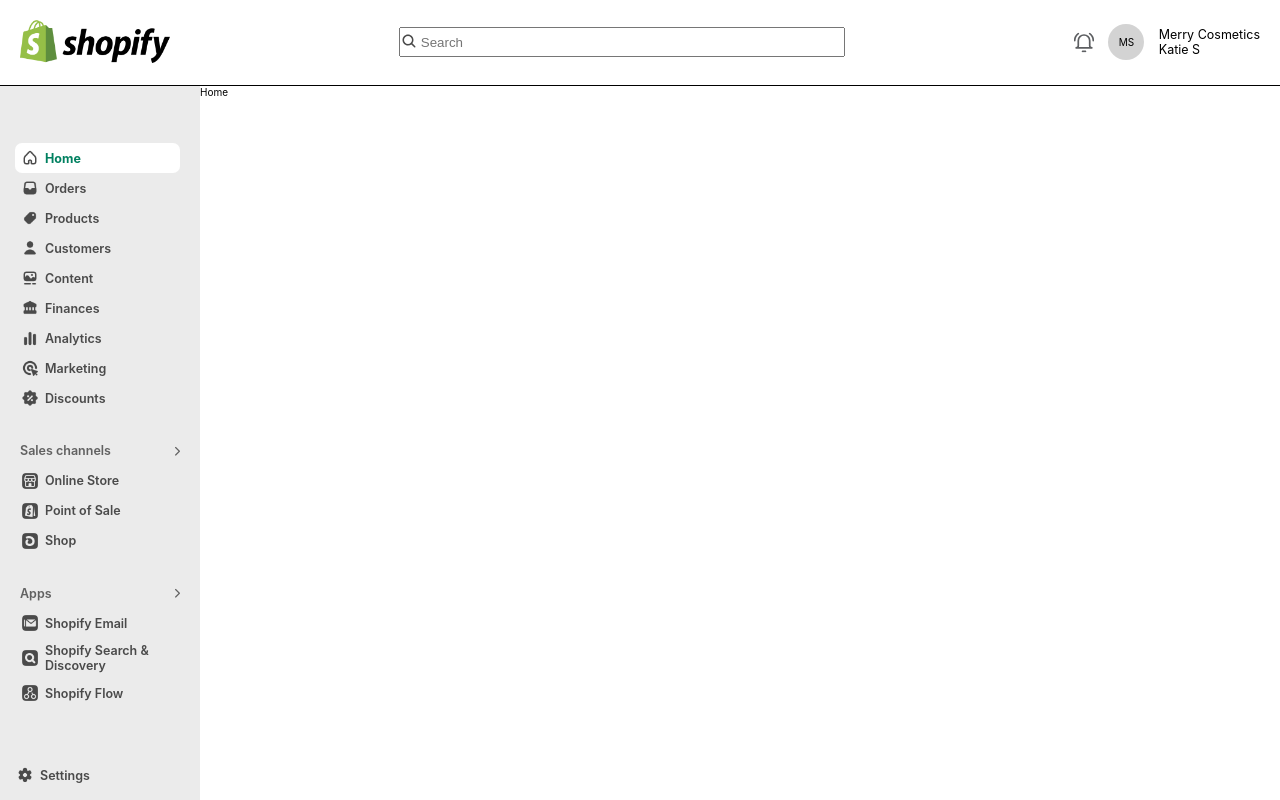
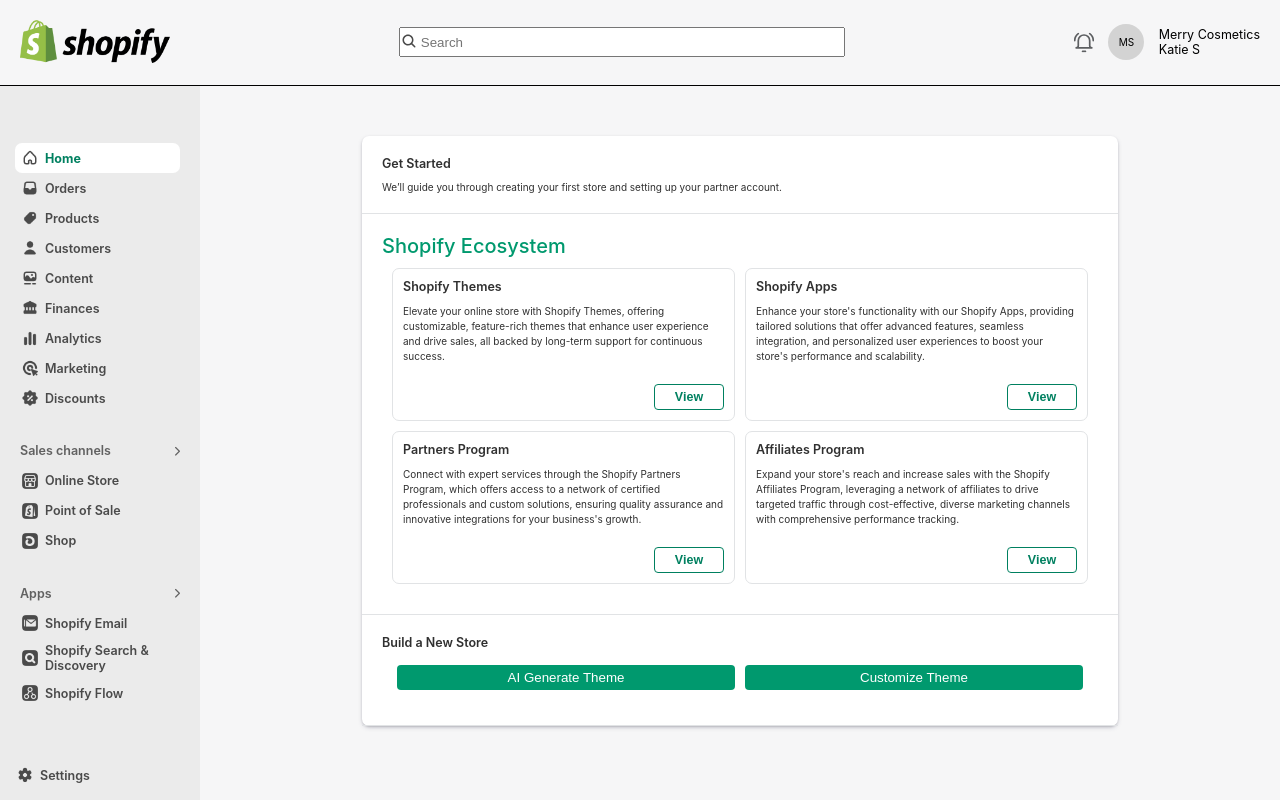
Before and after one commit to tenzing-p-lama/shopify, a React (Create React App) app: page / in a window 1280 px wide. Built offline with nearby package versions, Linux system fonts and the light colour scheme.

Commit message:
Add home page

```diff
--- a/src/App.scss
+++ b/src/App.scss
@@ -3,6 +3,7 @@
     width: 100vw;
     display: flex;
     flex-direction: column;
+    background-color: #f6f6f7;
     &__content {
         flex: 1;
     }
--- /dev/null
+++ b/src/components/Card/Card.jsx
@@ -0,0 +1,17 @@
+import React from "react";
+import "./Card.scss";
+
+function Card(props) {
+  return (
+    <div className="card">
+      <div>
+        <div className="card__label">{props.label}</div>
+        <div className="card__description">{props.description}</div>
+      </div>
+
+      <button className="card__button">View</button>
+    </div>
+  );
+}
+
+export default Card;
--- /dev/null
+++ b/src/components/Card/Card.scss
@@ -0,0 +1,35 @@
+.card {
+    border-radius: 7px;
+    border: 1px solid #e1e3e5;
+    padding: 1rem;
+    display: flex;
+    flex-direction: column;
+    justify-content: space-between;
+    align-items: flex-end;
+
+    &__label {
+        color: #303030;
+        font-size: 1.25rem;
+        font-weight: 600;
+        margin-bottom: 1rem;
+    }
+
+    &__description {
+        color: #303030;
+        line-height: 1.5rem;
+    }
+
+    &__button {
+        margin-top: 2rem;
+        width: 7rem;
+        padding: 0.5rem 0rem;
+        background: white;
+        outline: none;
+        border: 1px solid #008060;
+        color: #008060;
+        border-radius: 4px;
+        font-size: 1.25rem;
+        font-weight: 600;
+        cursor: pointer;
+    }
+}
--- /dev/null
+++ b/src/components/ShadowBox/ShadowBox.jsx
@@ -0,0 +1,8 @@
+import React from "react";
+import "./ShadowBox.scss";
+
+function ShadowBox(props) {
+  return <div className="shadow-box">{props.children}</div>;
+}
+
+export default ShadowBox;
--- /dev/null
+++ b/src/components/ShadowBox/ShadowBox.scss
@@ -0,0 +1,5 @@
+.shadow-box {
+    background-color: white;
+    border-radius: 7px;
+    box-shadow: rgba(50, 50, 93, 0.25) 0px 2px 5px -1px, rgba(0, 0, 0, 0.3) 0px 1px 3px -1px;
+}
--- a/src/pages/Home/Home.jsx
+++ b/src/pages/Home/Home.jsx
@@ -1,7 +1,52 @@
 import React from "react";
+import Card from "../../components/Card/Card";
+import ShadowBox from "../../components/ShadowBox/ShadowBox";
+import "./Home.scss";
 
 function Home() {
-  return <div>Home</div>;
+  return (
+    <div className="home">
+      <ShadowBox>
+        <div className="home__content">
+          <h1 className="home__content-header">Get Started</h1>
+          <div className="home__content-description">
+            We’ll guide you through creating your first store and setting up
+            your partner account.
+          </div>
+        </div>
+
+        <div className="home__content">
+          <h1 className="home__content-header--big">Shopify Ecosystem</h1>
+          <div className="home__content-card-list">
+            <Card
+              label="Shopify Themes"
+              description="Elevate your online store with Shopify Themes, offering customizable, feature-rich themes that enhance user experience and drive sales, all backed by long-term support for continuous success."
+            />
+            <Card
+              label="Shopify Apps"
+              description="Enhance your store's functionality with our Shopify Apps, providing tailored solutions that offer advanced features, seamless integration, and personalized user experiences to boost your store's performance and scalability."
+            />
+            <Card
+              label="Partners Program"
+              description="Connect with expert services through the Shopify Partners Program, which offers access to a network of certified professionals and custom solutions, ensuring quality assurance and innovative integrations for your business's growth."
+            />
+            <Card
+              label="Affiliates Program"
+              description="Expand your store's reach and increase sales with the Shopify Affiliates Program, leveraging a network of affiliates to drive targeted traffic through cost-effective, diverse marketing channels with comprehensive performance tracking."
+            />
+          </div>
+        </div>
+
+        <div className="home__content">
+          <h1 className="home__content-header">Build a New Store</h1>
+          <div className="home__content-button-container">
+            <button className="home__content-button">AI Generate Theme</button>
+            <button className="home__content-button">Customize Theme</button>
+          </div>
+        </div>
+      </ShadowBox>
+    </div>
+  );
 }
 
 export default Home;
--- /dev/null
+++ b/src/pages/Home/Home.scss
@@ -0,0 +1,46 @@
+.home {
+    margin: 0 15%;
+    padding-top: 5rem;
+    height: 100%;
+
+    &__content {
+        color: #303030;
+        border-bottom: 1px solid #e1e3e5;
+        padding: 2rem;
+        &-card-list {
+            display: grid;
+            grid-template-columns: 1fr 1fr;
+            grid-gap: 1rem;
+            margin: 1rem;
+        }
+    }
+
+    &__content-header {
+        color: #303030;
+        font-size: 1.25rem;
+        font-weight: 600;
+        margin-bottom: 1rem;
+        &--big {
+            color: #00996e;
+            font-weight: 500;
+        }
+    }
+
+    &__content-button-container {
+        display: flex;
+        justify-content: space-between;
+        margin: 1.5rem;
+        gap: 1rem;
+    }
+
+    &__content-button {
+        flex: 1;
+        color: white;
+        outline: none;
+        border: none;
+        background-color: #00996e;
+        border-radius: 4px;
+        padding: 0.5rem 0;
+        cursor: pointer;
+    }
+}
```
